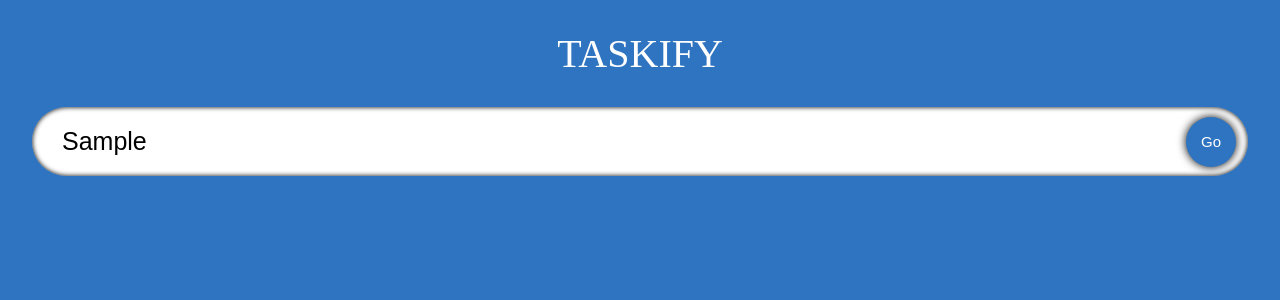
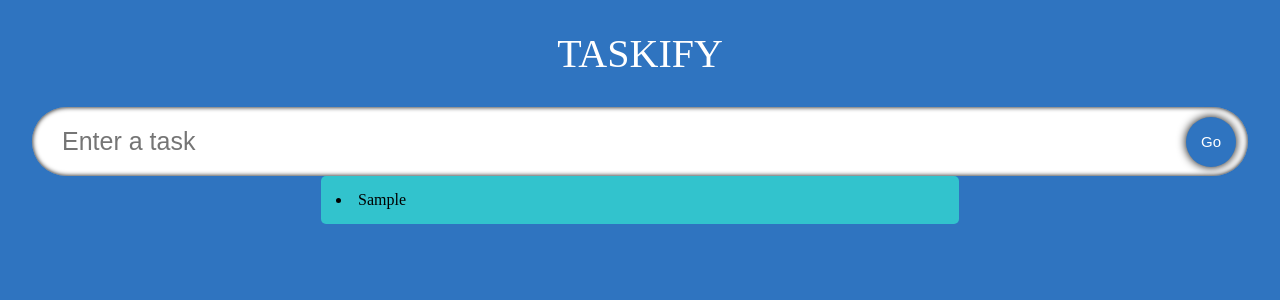
Before and after one commit to arshkhatwani/react-typescript-tutorial, a React (Create React App) app: page / in a window 1280 px wide. Both pictures are taken after typing "Sample" into the empty fields and a click on the button "Go". Shown: the top 300 px of the page. Built offline with nearby package versions, Linux system fonts and the light colour scheme; a web font is replaced by a local one.

Commit message:
TodoList component

```diff
--- a/src/App.tsx
+++ b/src/App.tsx
@@ -1,7 +1,9 @@
 import React, { useState } from "react";
 import "./App.css";
 import InputField from "./components/InputField";
+import TodoList from "./components/TodoList";
 import { Todo } from "./model";
+import "./components/styles.css";
 
 const App: React.FC = () => {
   const [todo, setTodo] = useState<string>("");
@@ -10,6 +12,7 @@ const App: React.FC = () => {
   const handleAdd = (e: React.FormEvent) => {
     e.preventDefault();
     setTodos([...todos, { id: Date.now(), todo, isDone: false }]);
+    setTodo("");
   };
 
   return (
@@ -17,6 +20,8 @@ const App: React.FC = () => {
       <span className="heading">Taskify</span>
 
       <InputField todo={todo} setTodo={setTodo} handleAdd={handleAdd} />
+
+      <TodoList todos={todos} setTodos={setTodos} />
     </div>
   );
 };
--- /dev/null
+++ b/src/components/TodoList.tsx
@@ -0,0 +1,19 @@
+import React from "react";
+import { Todo } from "../model";
+
+interface Props {
+  todos: Todo[];
+  setTodos: React.Dispatch<React.SetStateAction<Todo[]>>;
+}
+
+const TodoList: React.FC<Props> = ({ todos, setTodos }) => {
+  return (
+    <div className="todos">
+      {todos.map((item) => (
+        <li key={item.id}>{item.todo}</li>
+      ))}
+    </div>
+  );
+};
+
+export default TodoList;
```
